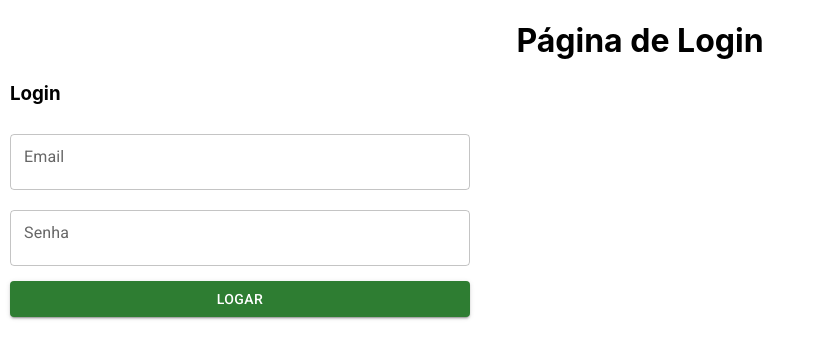
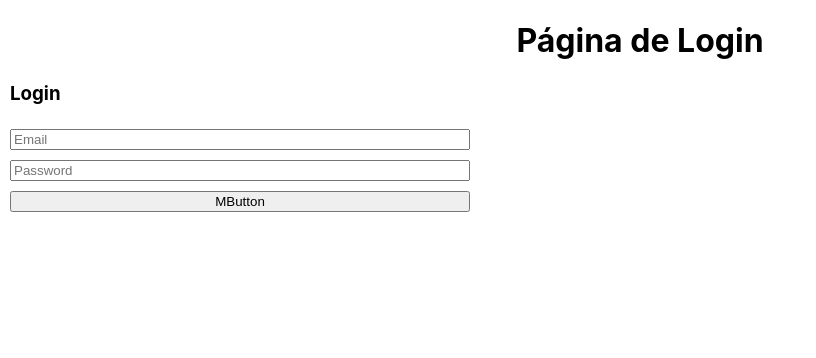
Before and after one commit to Kenzie-Academy-Brasil-Developers/react-entrega-s5-hamburgueria-2-0-com-typescript-json-server-ricardonegocios700, a React (Create React App) app: page / in a window 1280 px wide. Shown: the top 358 px of the page, without its empty margins (0-816 px from the left). Built offline with nearby package versions, Linux system fonts and the light colour scheme.

Commit message:
usando yup, não consigo usar component para Input, é como se não conseguisse ler o email e password

```diff
--- a/src/components/Button/button.tsx
+++ b/src/components/Button/button.tsx
@@ -1,17 +1,13 @@
-import { Button } from "@material-ui/core";
-import { ReactNode } from "react";
+import { ButtonHTMLAttributes, ReactNode } from "react";
 
-interface MButtonProps {
+interface MButtonProps extends ButtonHTMLAttributes<HTMLButtonElement> {
   children: ReactNode;
-  onClick: () => void;
 }
 
-const MButton = ({ children, onClick }: MButtonProps) => {
+const MButton = ({ children, ...rest }: MButtonProps) => {
   return (
     <>
-      <Button variant="contained" color="success" onClick={onClick}>
-        {children}
-      </Button>
+      <button {...rest}>{children}</button>
     </>
   );
 };
--- a/src/components/FormLogin/formLogin.tsx
+++ b/src/components/FormLogin/formLogin.tsx
@@ -1,20 +1,54 @@
+import { useForm } from "react-hook-form";
+import * as yup from "yup";
+import { yupResolver } from "@hookform/resolvers/yup";
+
+import { Container, FormInputs } from "./styled";
 import Input from "../Input/input";
 import MButton from "../Button/button";
 
-import { Container, FormInputs } from "./styled";
+//tipagem
+interface UserData {
+  email: string;
+  password: string;
+}
 
 const FormLogin = () => {
-  const handleClick = () => {
-    console.log("handleClick in formLogin");
+  const formSchema = yup.object().shape({
+    email: yup
+      .string()
+      .required("Ops, esqueceu do email")
+      .email("Ops, formato de email inválido"),
+    password: yup
+      .string()
+      .required("Ops, esqueceu da senha")
+      .min(6, "Ops, senha menor que o permitido(6)"),
+  });
+
+  const {
+    register,
+    handleSubmit,
+    formState: { errors },
+  } = useForm<UserData>({ resolver: yupResolver(formSchema) });
+
+  const onSubmit = (data: UserData) => {
+    console.log(data);
   };
   return (
     <Container>
-      <h3>Login</h3>
-      <FormInputs>
-        <Input placeholder="Email" />
-        <Input placeholder="Senha" />
-        <MButton onClick={handleClick}>Logar</MButton>
-      </FormInputs>
+      <form onSubmit={handleSubmit(onSubmit)}>
+        <h3>Login</h3>
+        <FormInputs>
+          <input placeholder="Email" {...register("email")} />
+          {errors.email?.message}
+          <input
+            placeholder="Password"
+            type="password"
+            {...register("password")}
+          />
+          {errors.password?.message}
+          <MButton type="submit">MButton</MButton>
+        </FormInputs>
+      </form>
     </Container>
   );
 };
--- a/src/components/FormLogin/styled.js
+++ b/src/components/FormLogin/styled.js
@@ -10,7 +10,8 @@ export const FormInputs = styled.div`
   display: flex;
   flex-direction: column;
   div,
-  button {
+  button,
+  input {
     margin: 5px 0;
   }
 `;
--- a/src/components/Input/input.tsx
+++ b/src/components/Input/input.tsx
@@ -1,18 +1,10 @@
-import { TextField } from "@material-ui/core";
+import { InputHTMLAttributes } from "react";
 
-interface InputProps {
+interface InputProps extends InputHTMLAttributes<HTMLInputElement> {
   placeholder: string;
 }
-
 const Input = ({ placeholder, ...rest }: InputProps) => {
-  return (
-    <TextField
-      label={placeholder}
-      variant="outlined"
-      color="primary"
-      {...rest}
-    />
-  );
+  return <input placeholder={placeholder} {...rest} />;
 };
 
 export default Input;
```
